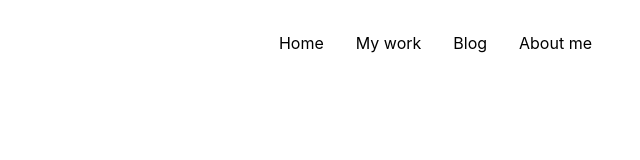
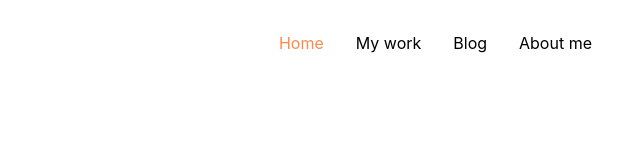
Before and after one commit to anjaliruth/TheHackitectsFinalProjects, a React (Create React App) app in the folder myapp/: page / in a window 1280 px wide. In both pictures the pointer is over the link "Home". Shown: the top 160 px of the page, without its empty margins (640-1280 px from the left). Built offline with nearby package versions, Linux system fonts and the light colour scheme.

Commit message:
Changed the nav colour to orange on hover

```diff
--- a/myapp/src/components/NavBar/NavBar.css
+++ b/myapp/src/components/NavBar/NavBar.css
@@ -1,4 +1,5 @@
 #nav {
+  position: relative;
   display: flex;
   align-items: center;
   justify-content: space-between;
@@ -7,6 +8,10 @@
   background-color: rgb(255, 255, 255);
   color: black;
   margin-top: -2vh;
+  width: 95%;
+}
+#nav .nav-link:hover {
+  color: #fd8b49;
 }
 
 #nav .header-nav a {
```
